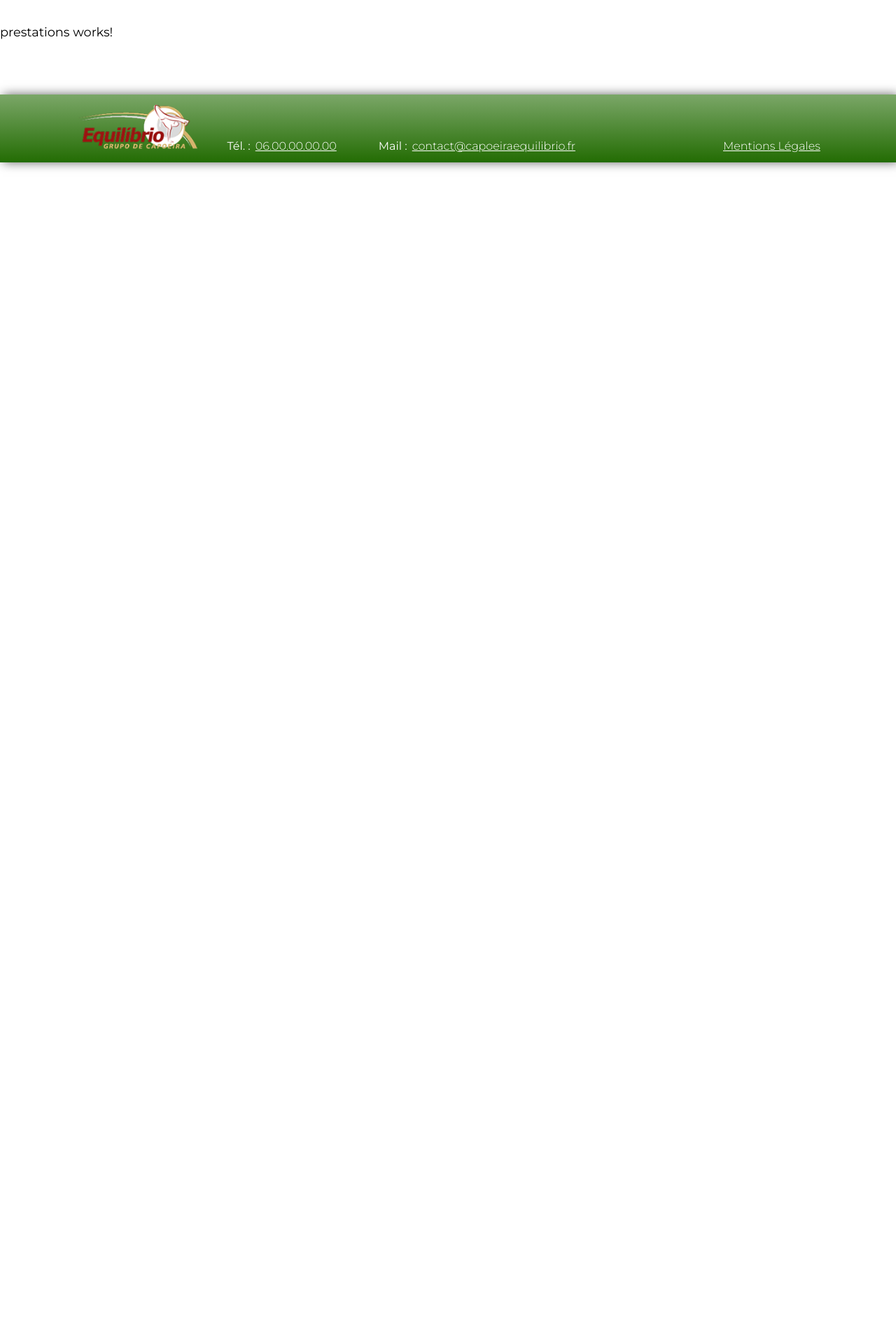
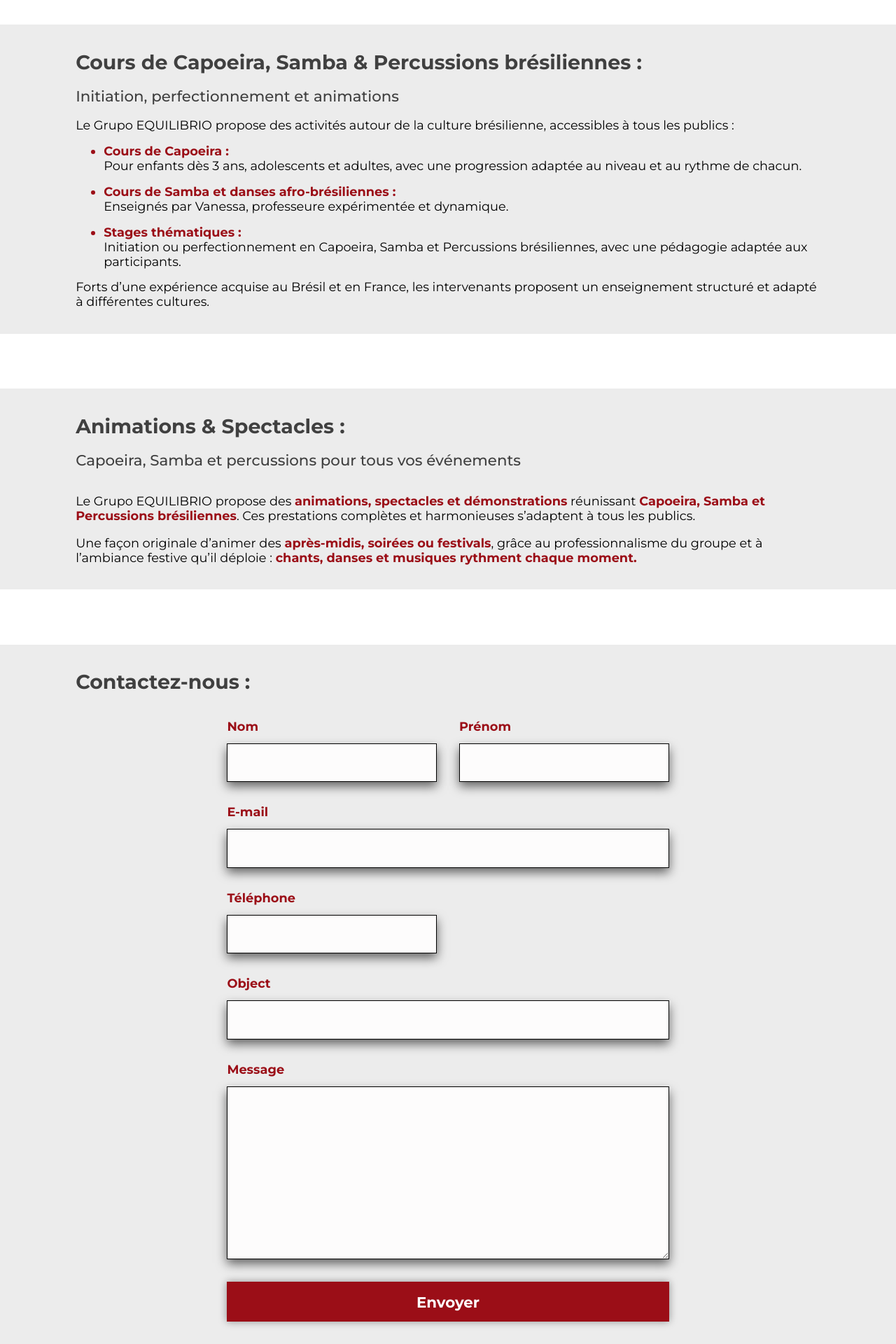
Before and after one commit to pnouhen/Equilibrio, an Angular app: page /prestations-et-animations in a window 1280 px wide. Shown: the part 140-2060 px from the top of the page at 70% size. Before the commit the page ends 800 px from the top, so only its background shows below. Built offline with nearby package versions, Linux system fonts and the light colour scheme.

Commit message:
feat: prestations page

```diff
--- a/src/app/authPage/authPage.component.ts
+++ b/src/app/authPage/authPage.component.ts
@@ -7,5 +7,5 @@
   styleUrl: './authPage.component.scss',
 })
 export class AuthPageComponent {
-
+// TODO L'inscription se fait avec ngModel et la connexion avec NgForm
 }
--- a/src/app/footer/footer.component.html
+++ b/src/app/footer/footer.component.html
@@ -1,7 +1,7 @@
 <footer>
   <app-logo class="alignDev" />
 
-  <div class="tel">
+  <div class="phone">
     <p>Tél. :</p>
     <a href="tel:+33600000000">06.00.00.00.00</a>
   </div>
--- a/src/app/footer/footer.component.scss
+++ b/src/app/footer/footer.component.scss
@@ -13,7 +13,7 @@
     @include spaceText;
   }
 
-  .tel {
+  .phone {
     grid-column: 4/6;
     @media (max-width: 1024px) {
       grid-column: 2/4;
--- a/src/app/locations-times-location-map/locations-times-location-map.component.scss
+++ b/src/app/locations-times-location-map/locations-times-location-map.component.scss
@@ -1,8 +1,8 @@
-@use "../../variables" as*;
+@use '../../variables' as *;
 
 #map {
   margin-top: 2rem;
   width: 100%;
   aspect-ratio: 1/1;
-          box-shadow: 0 0 1rem 0.5rem rgba(0, 0, 0, 0.4);
+  box-shadow: 0 0 1rem 0.5rem rgba(0, 0, 0, 0.4);
 }
--- a/src/app/prestations/prestations.component.html
+++ b/src/app/prestations/prestations.component.html
@@ -1 +1,117 @@
-<p>prestations works!</p>
+<section class="training">
+  <div class="title">
+    <h2>Cours de Capoeira, Samba & Percussions brésiliennes :</h2>
+
+    <p class="subtitle">Initiation, perfectionnement et animations</p>
+  </div>
+
+  <div class="text">
+    <p>
+      Le Grupo EQUILIBRIO propose des activités autour de la culture brésilienne, accessibles à tous
+      les publics :
+    </p>
+
+    <ul>
+      <li>
+        Cours de Capoeira :
+        <p>
+          Pour enfants dès 3 ans, adolescents et adultes, avec une progression adaptée au niveau et
+          au rythme de chacun.
+        </p>
+      </li>
+
+      <li>
+        Cours de Samba et danses afro-brésiliennes :
+        <p>Enseignés par Vanessa, professeure expérimentée et dynamique.</p>
+      </li>
+
+      <li>
+        Stages thématiques :
+        <p>
+          Initiation ou perfectionnement en Capoeira, Samba et Percussions brésiliennes, avec une
+          pédagogie adaptée aux participants.
+        </p>
+      </li>
+    </ul>
+
+    <p>
+      Forts d’une expérience acquise au Brésil et en France, les intervenants proposent un
+      enseignement structuré et adapté à différentes cultures.
+    </p>
+  </div>
+</section>
+
+<section class="animations">
+  <div class="title">
+    <h2>Animations & Spectacles :</h2>
+
+    <p class="subtitle">Capoeira, Samba et percussions pour tous vos événements</p>
+  </div>
+
+  <div class="text">
+    <p>
+      Le Grupo EQUILIBRIO propose des
+      <strong> animations, spectacles et démonstrations</strong> réunissant
+      <strong>Capoeira, Samba et Percussions brésiliennes</strong>. Ces prestations complètes et
+      harmonieuses s’adaptent à tous les publics.
+    </p>
+
+    <p>
+      Une façon originale d’animer des <strong>après-midis, soirées ou festivals</strong>, grâce au
+      professionnalisme du groupe et à l’ambiance festive qu’il déploie :
+      <strong>chants, danses et musiques rythment chaque moment.</strong>
+    </p>
+  </div>
+</section>
+
+<section class="contact">
+  <h2>Contactez-nous :</h2>
+  <form [formGroup]="contactForm">
+    <div class="labelInput name">
+      <label for="name">Nom</label>
+
+      <input type="text" id="name" formControlName="name" />
+    </div>
+
+    <div class="labelInput firstName">
+      <label for="firstName">Prénom</label>
+
+      <input type="text" id="firstName" formControlName="firstName" />
+    </div>
+
+    <div class="labelInput email">
+      <label for="email">E-mail</label>
+
+      <input type="email" id="email" formControlName="email" />
+    </div>
+
+    <div class="labelInput phone">
+      <label for="phone">Téléphone</label>
+      <input
+        type="tel"
+        id="phone"
+        formControlName="phone"
+        phoneFormat
+        (keypress)="allowOnlyNumbers($event)"
+      />
+    </div>
+
+    <div class="labelInput subject">
+      <label for="subject">Object</label>
+
+      <input type="text" id="subject" formControlName="subject" />
+    </div>
+
+    <div class="labelInput message">
+      <label for="message">Message</label>
+
+      <textarea name="message" id="message" formControlName="message"></textarea>
+    </div>
+
+    <button (click)="onSubmitForm()">Envoyer</button>
+  </form>
+
+  @if(messageAlert !== ""){
+  <p class="alertMessage">{{messageAlert}}</p>
+  }
+</section>
--- a/src/app/prestations/prestations.component.scss
+++ b/src/app/prestations/prestations.component.scss
@@ -0,0 +1,116 @@
+@use '../../mixins' as *;
+@use '../../variables' as *;
+
+section {
+  @include layout;
+}
+
+.title,
+.text {
+  grid-column: 2/12;
+}
+
+.subtitle {
+  font-size: 1.5rem;
+  color: $black;
+  font-weight: 500;
+}
+
+.training,
+.animations,
+.contact {
+  background: $gray;
+}
+
+.training {
+  ul {
+    margin: 1.125rem 0;
+
+    li {
+      margin: 1.125rem 0;
+      color: $red;
+      font-weight: bold;
+
+      p {
+        color: black;
+        font-weight: 400;
+      }
+    }
+  }
+}
+
+.animations {
+  margin: 5.5rem 0;
+
+  h2,
+  .subtitle,
+  .text {
+    margin-top: 1.25rem;
+  }
+
+  .text {
+    display: flex;
+    flex-direction: column;
+    gap: 1.25rem;
+
+    strong {
+      color: $red;
+    }
+
+    .contact {
+      font-size: 1.75rem;
+      font-weight: bold;
+    }
+  }
+}
+
+.contact {
+  h2 {
+    grid-column: 2/12;
+  }
+
+  form, .alertMessage {
+    grid-column: 4/10;
+  }
+
+  form {
+    display: grid;
+    grid-template-columns: repeat(6, 1fr);
+    gap: 2.25rem;
+
+    @media (max-width: 768px) {
+      grid-column: 2/12;
+      display: flex;
+      flex-direction: column;
+    }
+
+    .name,
+    .phone {
+      grid-column: 1/4;
+    }
+
+    .firstName {
+      grid-column: 4/7;
+    }
+
+    .name,
+    .firstName,
+    .phone {
+      @media (max-width: 768px) {
+        grid-column: 1/11;
+      }
+    }
+
+    .email,
+    .subject,
+    .message,
+    button {
+      grid-column: 1/7;
+    }
+
+    textarea {
+      height: 16rem;
+    }
+  }
+
+}
--- a/src/app/prestations/prestations.component.ts
+++ b/src/app/prestations/prestations.component.ts
@@ -1,11 +1,57 @@
-import { Component } from '@angular/core';
+import { MessageAfterSubmit } from './../services/messageAfterSubmit';
+import { Component, inject, Renderer2 } from '@angular/core';
+import { FormBuilder, FormGroup, ReactiveFormsModule, Validators } from '@angular/forms';
+import { PhoneFormatDirective } from '../services/phoneFormatDirective';
 
 @Component({
   selector: 'app-prestations',
-  imports: [],
+  imports: [ReactiveFormsModule, PhoneFormatDirective],
   templateUrl: './prestations.component.html',
   styleUrl: './prestations.component.scss',
 })
+
 export class PrestationsComponent {
+  private formBuilder: FormBuilder = inject(FormBuilder);
 
+  constructor(private renderer: Renderer2, public messageAfterSubmit: MessageAfterSubmit) {}
+
+  contactForm: FormGroup = this.formBuilder.group({
+    name: ['', [Validators.required]],
+    firstName: ['', [Validators.required]],
+    email: ['', [Validators.required, Validators.pattern(/^[a-zA-Z0-9._%+-]+@[a-z0-9.-]+\.[a-z]{2,}$/i)]],
+    phone: ['', [Validators.required, Validators.pattern(/^(\+33 [1-9](?: \d{2}){4}|0[1-9](?: \d{2}){4})$/)]],
+    subject: ['', [Validators.required]],
+    message: ['', [Validators.required]],
+  });
+
+  messageAlert: string = '';
+
+  onSubmitForm(): void {
+    this.messageAlert = this.messageAfterSubmit.onSubmitCheck(
+      this.contactForm,
+      'Votre demande a bien été envoyée',
+      "L'un des champs n'est pas rempli correctement",
+      this.renderer
+    );
+  }
+
+  formValueChanges$ = this.contactForm.valueChanges.subscribe({
+  next: (value) => {
+    Object.entries(value).forEach(([key, fieldValue]) => {
+      // "key" = the name of the form field.
+      const element = document.getElementById(key);
+
+      if (fieldValue !== '') {
+        element?.classList.remove('fieldError');
+      }
+    });
+  },
+});
+
+  allowOnlyNumbers(event: KeyboardEvent) {
+    const allowedKeys = ['0', '1', '2', '3', '4', '5', '6', '7', '8', '9', '+', ' '];
+    if (!allowedKeys.includes(event.key)) {
+      event.preventDefault();
+    }
+  }
 }
--- /dev/null
+++ b/src/app/services/messageAfterSubmit.ts
@@ -0,0 +1,49 @@
+import { Injectable, Renderer2 } from '@angular/core';
+import { FormGroup } from '@angular/forms';
+
+@Injectable({
+  providedIn: 'root',
+})
+export class MessageAfterSubmit {
+  onSubmitCheck(
+    form: FormGroup,
+    messageTrue: string,
+    messageFalse: string,
+    renderer: Renderer2
+  ): string {
+    if (form.valid) {
+      setTimeout(() => {
+        const alertMessage = document.querySelector('.alertMessage');
+        if (alertMessage) {
+          renderer.removeClass(alertMessage, 'alertMessageFalse');
+          renderer.addClass(alertMessage, 'alertMessageTrue');
+        }
+      }, 0);
+
+      form.reset()
+
+      return messageTrue;
+
+    } else {
+      setTimeout(() => {
+        const alertMessage = document.querySelector('.alertMessage');
+        if (alertMessage) {
+          renderer.removeClass(alertMessage, 'alertMessageTrue');
+          renderer.addClass(alertMessage, 'alertMessageFalse');
+        }
+
+        for (const field in form.controls) {
+          const control = form.get(field);
+          if (control && control.invalid) {
+            const element = document.getElementById(field);
+            if (element) {
+              renderer.addClass(element, 'fieldError');
+            }
+          }
+        }
+      }, 0);
+
+      return messageFalse;
+    }
+  }
+}
--- /dev/null
+++ b/src/app/services/phoneFormatDirective.ts
@@ -0,0 +1,29 @@
+import { Directive, HostListener } from '@angular/core';
+import { NgControl } from '@angular/forms';
+
+@Directive({
+  selector: '[phoneFormat]'
+})
+export class PhoneFormatDirective {
+  constructor(private control: NgControl) {}
+
+  @HostListener('input', ['$event'])
+  onInput(event: Event) {
+    const input = event.target as HTMLInputElement;
+    let value = input.value.replace(/\D/g, ''); // retirer tout sauf chiffres
+
+    // +33 format
+    if (value.startsWith('33')) {
+      value = '+33 ' + value.substring(2)
+        .replace(/(\d{1})(\d{2})(\d{2})(\d{2})(\d{2}).*/, '$1 $2 $3 $4 $5');
+    }
+    // 0X format
+    else if (value.startsWith('0')) {
+      value = value
+        .replace(/(\d{2})(\d{2})(\d{2})(\d{2})(\d{2}).*/, '$1 $2 $3 $4 $5');
+    }
+
+    input.value = value.trim();
+    this.control.control?.setValue(input.value, { emitEvent: false });
+  }
+}
--- a/src/styles.scss
+++ b/src/styles.scss
@@ -53,7 +53,10 @@
 
 p,
 strong,
-a, li {
+a,
+li,
+input,
+textarea {
   font-size: 1.25rem;
 }
 
@@ -62,3 +65,54 @@
   padding-bottom: 2.5rem;
   @include layout;
 }
+
+.labelInput {
+  display: flex;
+  flex-direction: column;
+  gap: 1rem;
+}
+
+label {
+  font-size: 1.25rem;
+  font-weight: bold;
+  color: $red;
+}
+
+input,
+textarea {
+  padding: 0.625rem;
+  height: 2.5rem;
+  background: #fdfcfc;
+  border: 1px solid black;
+  box-shadow: 0 0.5rem 1rem 0 rgba(0, 0, 0, 0.6);
+}
+
+.fieldError {
+  background: rgba(155, 12, 23, 0.2);
+}
+
+button {
+  height: 4rem;
+  display: flex;
+  justify-content: center;
+  align-items: center;
+  background-color: $red;
+  font-size: 1.5rem;
+  font-weight: bold;
+  color: white;
+  border: 0;
+  box-shadow: 0 0 0.75rem 0rem rgba(0, 0, 0, 0.4);
+}
+
+.alertMessage {
+    margin-top: 2rem;
+    font-weight: bold;
+  }
+
+  .alertMessageTrue {
+    color: $green;
+  }
+
+  .alertMessageFalse {
+    color: $red;
+  }
```
